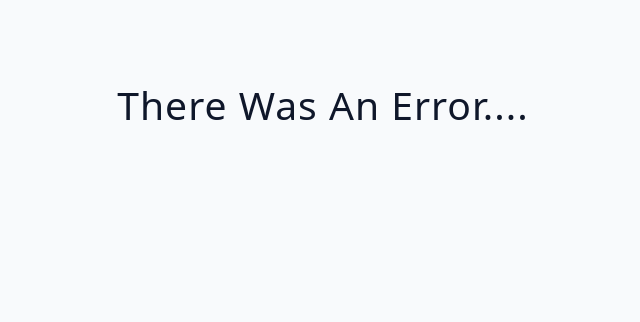
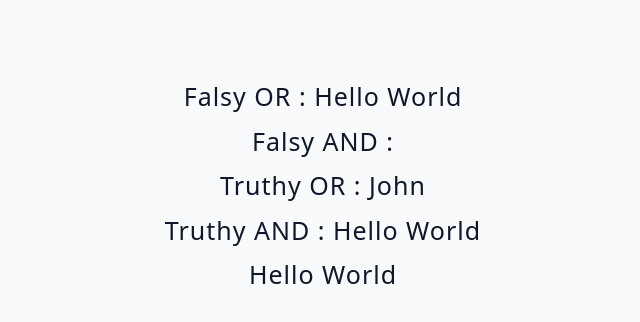
Before and after one commit to alutfi05/belajar-reactjs-lanjutan, a React (Vite) app: page / in a window 1280 px wide. Shown: the top 322 px of the page, without its empty margins (317-957 px from the left). Built offline with nearby package versions, Linux system fonts and the light colour scheme; no server answers.

Commit message:
learning basics truthy and falsy in react js

```diff
--- a/src/App.jsx
+++ b/src/App.jsx
@@ -1,4 +1,4 @@
-import Starter from './tutorial/03-conditional-rendering/starter/02-multiple-returns-fetch-data';
+import Starter from './tutorial/03-conditional-rendering/starter/04-short-circuit-overview';
 
 function App() {
     return (
--- a/src/tutorial/03-conditional-rendering/starter/04-short-circuit-overview.jsx
+++ b/src/tutorial/03-conditional-rendering/starter/04-short-circuit-overview.jsx
@@ -1,6 +1,21 @@
 import { useState } from 'react';
 
 const ShortCircuitOverview = () => {
-  return <h2>short circuit overview</h2>;
+    // falsy
+    const [text, setText] = useState('');
+    // truthy
+    const [name, setName] = useState('john');
+
+    const codeExample = text || 'hello world';
+
+    return (
+        <div>
+            <h4>Falsy OR : {text || 'hello world'}</h4>
+            <h4>Falsy AND : {text && 'hello world'}</h4>
+            <h4>Truthy OR : {name || 'hello world'}</h4>
+            <h4>Truthy AND : {name && 'hello world'}</h4>
+            <h4>{codeExample}</h4>
+        </div>
+    );
 };
 export default ShortCircuitOverview;
```
